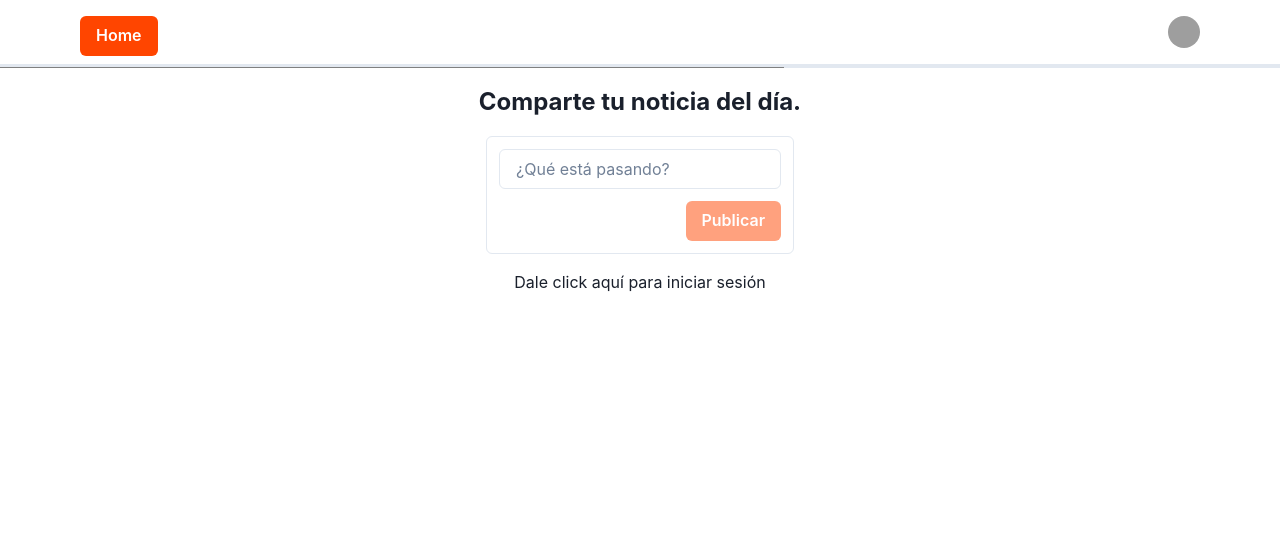
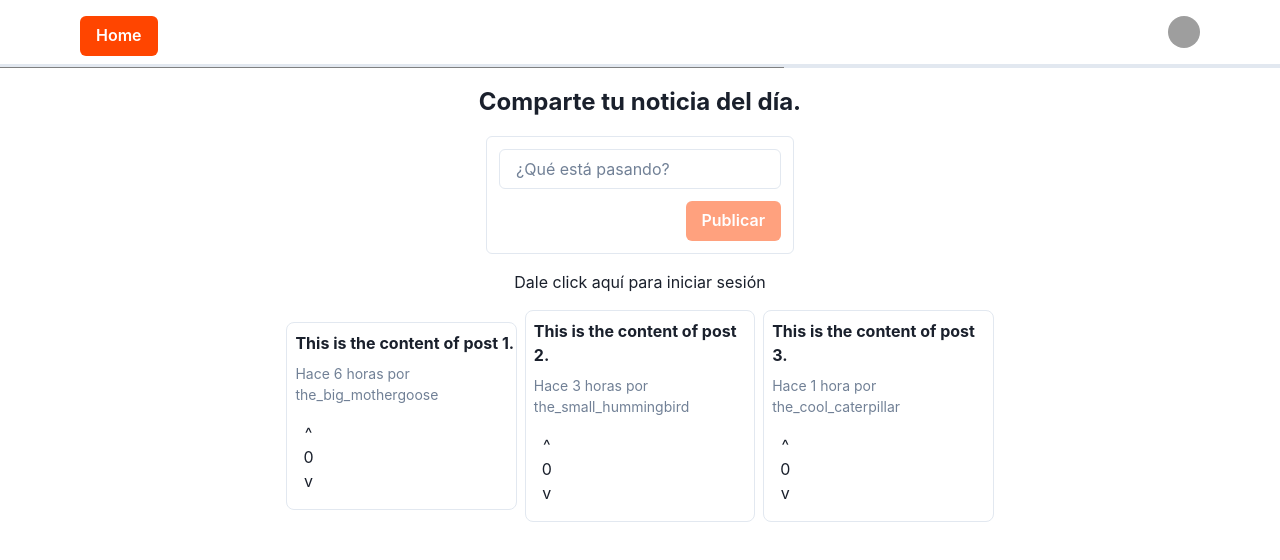
Before and after one commit to JuanPabloParra/ProyectWeb, a React (Create React App) app in the folder proyectoWeb/myweb/: page / in a window 1280 px wide. Shown: the top 560 px of the page. Built offline with nearby package versions, Linux system fonts and the light colour scheme; grey boxes are pictures that could not be loaded.

Commit message:
AÑADIENDO LAS NUEVAS PUBLICACIONES DE LOS USUARIOS Y EL UPVOTE Y DOWNVOTE DEL MISMO.

```diff
--- a/proyectoWeb/myweb/src/App.js
+++ b/proyectoWeb/myweb/src/App.js
@@ -4,7 +4,7 @@ import Menu from './shared/Menu';
 import Login from './components/Login';
 import PublicarTweet from './components/PublicarTweet';
 import { ChakraProvider } from '@chakra-ui/react';
-
+import RedditCards from './components/RedditCards';
 function App() {
   const [showLogin, setShowLogin] = useState(false);
   const [showCompartir, setShowCompartir] = useState(true);
@@ -30,6 +30,10 @@ function App() {
           <Box mt="4">
             <Link href="#" onClick={handleLoginClick}>Dale click aquí para iniciar sesión</Link>
           </Box>
+          <Box mt="4">
+  <RedditCards />
+</Box>
+
         </Flex>
       ) : (
         <Box bg="white" w="100%" h="100%">
--- /dev/null
+++ b/proyectoWeb/myweb/src/components/RedditCards.js
@@ -0,0 +1,68 @@
+import React, { useState } from 'react';
+import { Box, Flex, Text } from '@chakra-ui/react';
+
+function RedditCards() {
+  const [likes, setLikes] = useState([0, 0, 0]);
+  const [dislikes, setDislikes] = useState([0, 0, 0]);
+
+  const handleLikeClick = (index) => {
+    const newLikes = [...likes];
+    newLikes[index]++;
+    setLikes(newLikes);
+  };
+
+  const handleDislikeClick = (index) => {
+    const newDislikes = [...dislikes];
+    newDislikes[index]++;
+    setDislikes(newDislikes);
+  };
+
+  return (
+    <Flex direction="row" align="center" justify="center">
+      <Box w="30%" borderWidth="1px" borderRadius="lg" overflow="hidden" mr="2">
+        <Text fontSize="md" fontWeight="bold" mt="2" ml="2">This is the content of post 1.</Text>
+        <Text fontSize="sm" color="gray.500" mt="2" ml="2">Hace 6 horas por the_big_mothergoose</Text>
+
+        <Box p="4">
+          <Flex align="center" justify="space-between">
+            <Flex direction="column" align="center">
+              <span onClick={() => handleLikeClick(0)}>^</span>
+              <span>{likes[0]}</span>
+              <span onClick={() => handleDislikeClick(0)}>v</span>
+            </Flex>
+          </Flex>
+        </Box>
+      </Box>
+      <Box w="30%" borderWidth="1px" borderRadius="lg" overflow="hidden" mr="2">
+        <Text fontSize="md" fontWeight="bold" mt="2" ml="2">This is the content of post 2.</Text>
+        <Text fontSize="sm" color="gray.500" mt="2" ml="2">Hace 3 horas por the_small_hummingbird</Text>
+
+        <Box p="4">
+          <Flex align="center" justify="space-between">
+            <Flex direction="column" align="center">
+              <span onClick={() => handleLikeClick(1)}>^</span>
+              <span>{likes[1]}</span>
+              <span onClick={() => handleDislikeClick(1)}>v</span>
+            </Flex>
+          </Flex>
+        </Box>
+      </Box>
+      <Box w="30%" borderWidth="1px" borderRadius="lg" overflow="hidden">
+        <Text fontSize="md" fontWeight="bold" mt="2" ml="2">This is the content of post 3.</Text>
+        <Text fontSize="sm" color="gray.500" mt="2" ml="2">Hace 1 hora por the_cool_caterpillar</Text>
+
+        <Box p="4">
+          <Flex align="center" justify="space-between">
+            <Flex direction="column" align="center">
+              <span onClick={() => handleLikeClick(2)}>^</span>
+              <span>{likes[2]}</span>
+              <span onClick={() => handleDislikeClick(2)}>v</span>
+            </Flex>
+          </Flex>
+        </Box>
+      </Box>
+    </Flex>
+  );
+}
+
+export default RedditCards;
```
